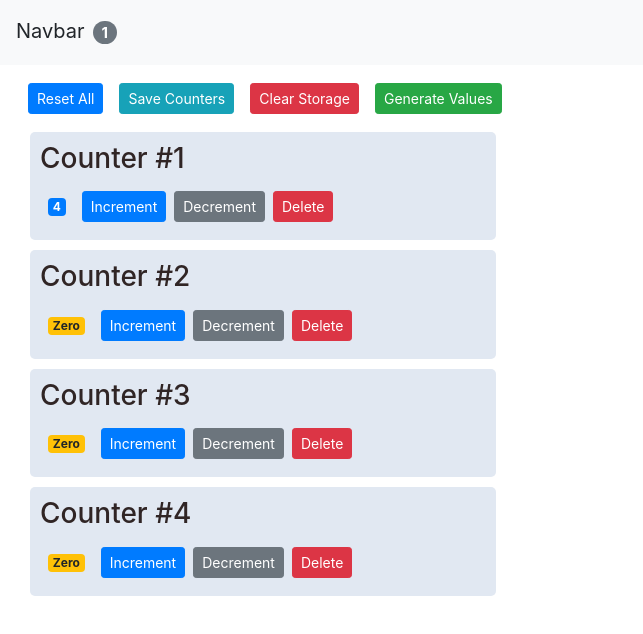
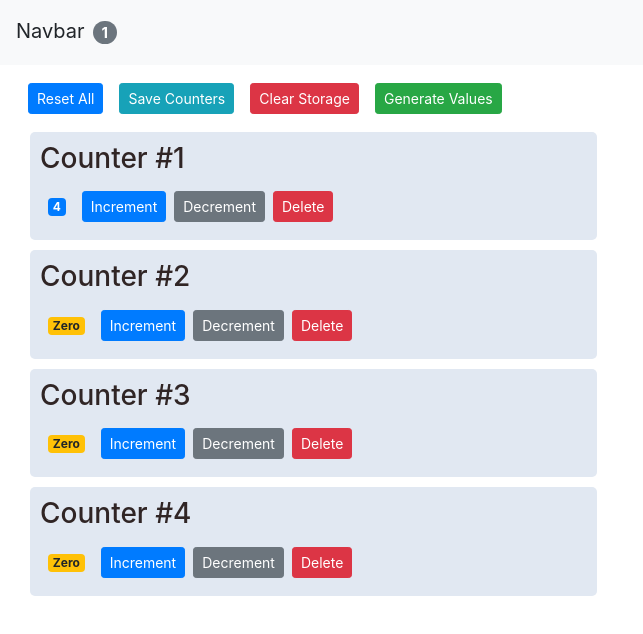
Before and after one commit to puzant/Reactjs-example, a React (Create React App) app: page / in a window 1280 px wide. Shown: the top 634 px of the page, without its empty margins (0-643 px from the left). Built offline with nearby package versions, Linux system fonts and the light colour scheme.

Commit message:
style changes

```diff
--- a/src/App.css
+++ b/src/App.css
@@ -4,7 +4,7 @@
   padding: 10px;
   border-radius: 5px;
   margin: 10px;
-  width: 37%;
+  width: 45%;
 }
 
 .main-container {
```
